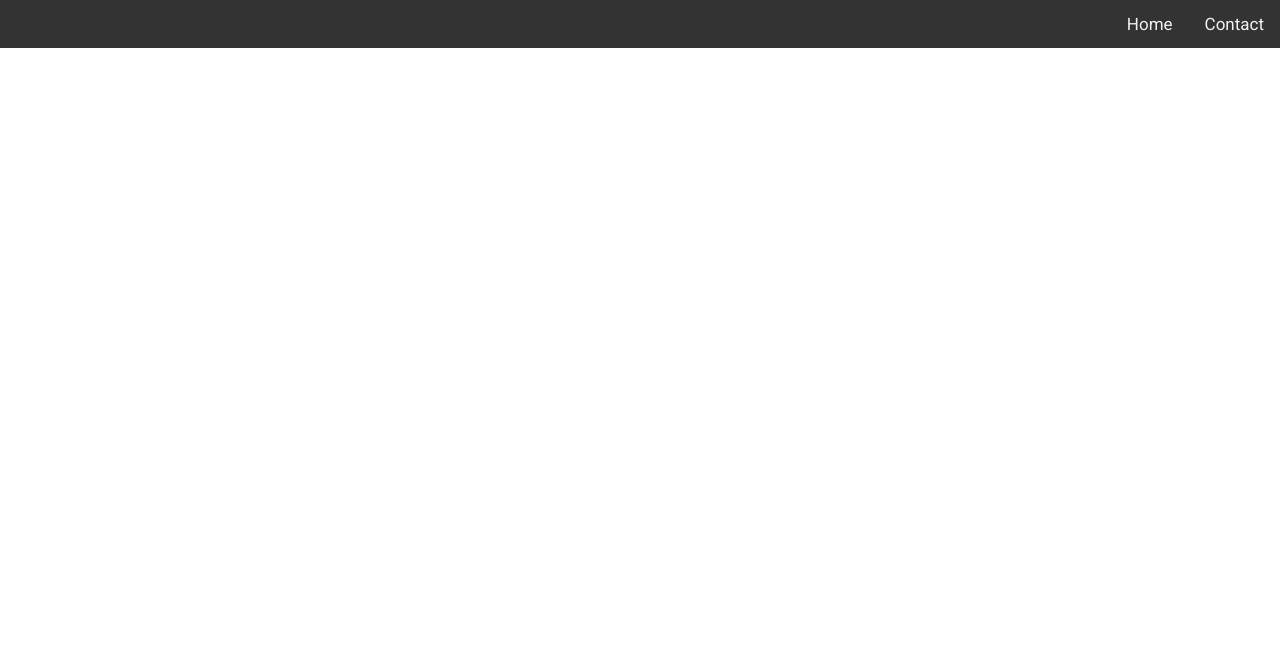
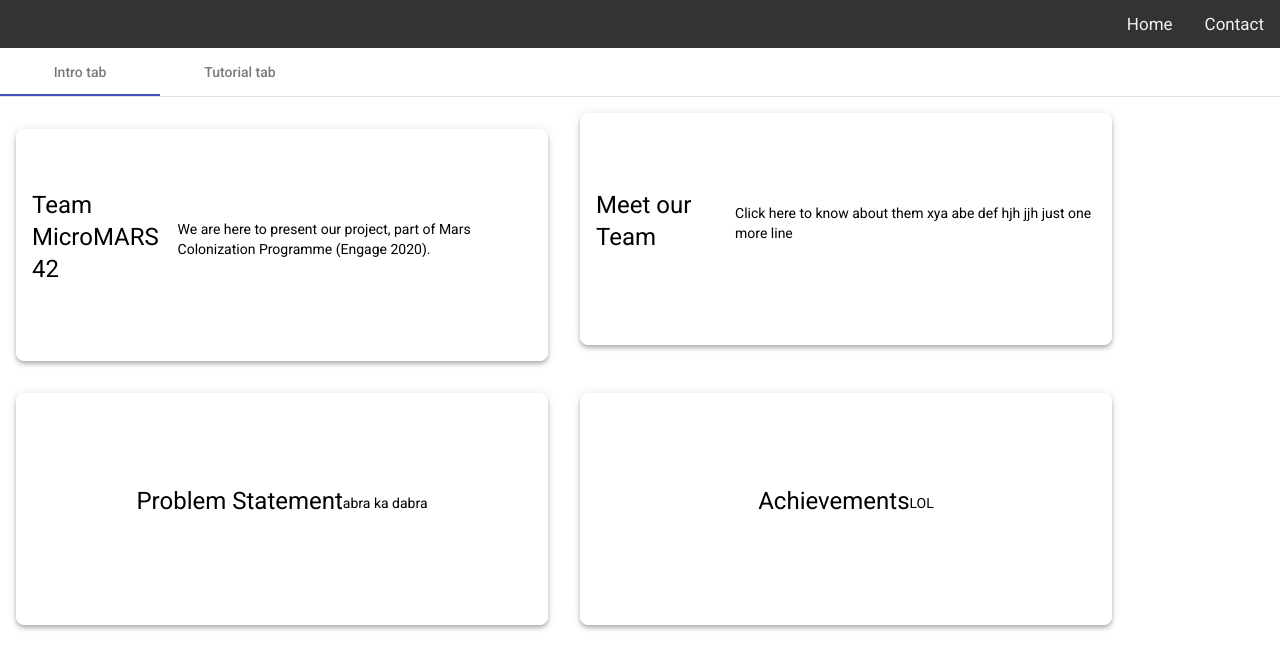
Before and after one commit to avyaktawrat/Microsoft-MicroMARS, an Angular app: page / in a window 1280 px wide. Shown: the top 670 px of the page. Built offline with nearby package versions, Linux system fonts and the light colour scheme.

Commit message:
creating UI for selection of algos

```diff
--- a/src/app/app-routing.module.ts
+++ b/src/app/app-routing.module.ts
@@ -1,3 +1,4 @@
+import { WelcomePageComponent } from './welcome-page/welcome-page.component';
 import { SecondComponentComponent } from './second-component/second-component.component';
 import { FirstComponentComponent } from './first-component/first-component.component';
 import { NgModule, Component } from '@angular/core';
@@ -6,6 +7,7 @@ import { from } from 'rxjs';
 
 
 const routes: Routes = [
+  { path: '', component: WelcomePageComponent},
   { path: 'home', component: FirstComponentComponent},
   { path: 'my-team', component: SecondComponentComponent}
 ];
--- a/src/app/first-component/first-component.component.css
+++ b/src/app/first-component/first-component.component.css
@@ -13,3 +13,24 @@
 .svg rect:hover{
     fill: aquamarine;
 }
+.example-additional-selection {
+    opacity: 0.75;
+    font-size: 0.75em;
+  }
+#menu-bar{
+    background-color: rgb(256,256,256);
+    text-decoration-color: blanchedalmond;
+    position: absolute;
+    top: 80px;
+    right: 20px;
+    border-radius: 8px;
+    width: 400px;
+}
+form{
+    text-emphasis: black;
+    display: block;
+}
+form h4{
+    text-align: center;
+    color:black;
+}
--- a/src/app/first-component/first-component.component.html
+++ b/src/app/first-component/first-component.component.html
@@ -1,4 +1,32 @@
-<svg class="svg"  [attr.height]="height" [attr.width]="width">
-      <rect *ngFor="let i of gridCord" [attr.x]=i.x [attr.y]=i.y [attr.width]="30" [attr.height]="30"
-            rx="0" ry="0" (mousedown)="mouseDownE(i.x, i.y)" (mouseup)="mouseUp(i.x,i.y)"               (mouseleave)="fillGrey(i.x, i.y)"  (click)="fillColor(i.x,i.y)"></rect>
-  </svg>
+<div id="main-page">
+      <svg class="svg"  [attr.height]="height" [attr.width]="width">
+            <rect *ngFor="let i of gridCord" [attr.x]=i.x [attr.y]=i.y [attr.width]="30" [attr.height]="30"
+                  rx="0" ry="0" (mousedown)="mouseDownE(i.x, i.y)" (mouseup)="mouseUp(i.x,i.y)"               (mouseleave)="fillGrey(i.x, i.y)"  (click)="fillColor(i.x,i.y)"></rect>
+      </svg>
+<div id = "menu-bar">
+<form>
+      <h4>Choose Algorithm</h4>
+      <mat-form-field appearance="fill">
+        <mat-label>Algo</mat-label>
+        <mat-select [(ngModel)]="selectedValue" name="food">
+          <mat-option *ngFor="let algo of Algorithms" [value]="algo.value">
+            {{algo.viewValue}}
+          </mat-option>
+        </mat-select>
+      </mat-form-field>
+      <p> Selected food: {{selectedValue}} </p>
+      <h4>Scam fill</h4>
+      <mat-form-field appearance="fill">
+        <mat-label>Favorite car</mat-label>
+        <select matNativeControl [(ngModel)]="selectedCar" name="car">
+          <option value="" selected></option>
+          <option *ngFor="let car of cars" [value]="car.value">
+            {{car.viewValue}}
+          </option>
+        </select>
+      </mat-form-field>
+      <p> Selected car: {{selectedCar}} </p>
+      <button (click)="submit( selectedValue )">Click here</button>
+    </form>
+</div>
+</div>
--- a/src/app/first-component/first-component.component.ts
+++ b/src/app/first-component/first-component.component.ts
@@ -1,6 +1,18 @@
 import { Component, OnInit} from '@angular/core';
 import { GridCoords } from './GridCoords';
 import { Message } from '@angular/compiler/src/i18n/i18n_ast';
+import * as $ from "jQuery";
+import {FormControl, Validators} from '@angular/forms';
+
+interface DropDownSelect {
+  value: string;
+  viewValue: string;
+}
+
+interface Car {
+  value: string;
+  viewValue: string;
+}
 
 @Component({
   selector: 'app-first-component',
@@ -11,17 +23,20 @@ export class FirstComponentComponent implements OnInit {
 
   constructor() {
   }
-  height = window.innerHeight;
-  width = screen.height;
-  gridCord: GridCoords[] = new Array(4200);
+  height = screen.availHeight;
+  width =screen.availWidth;
+  //heightsize:number = Math.floor(this.height/30);
+  heightsize = 30;
+  widthsize:number = Math.floor(this.width/30);
+  gridCord: GridCoords[] = new Array(this.heightsize*this.widthsize);
   mouseDown : boolean = false;
   toFill:boolean = true;
   color :number = 2; //0 red 1 green 2 other
   i :number = 0;
   ngOnInit() {
-    for (let i = 0; i < 70; i++) {
-      for (let j = 0; j < 60; j++) {
-        this.gridCord[30 * i + j] = {x: i * 30, y: j * 30};
+    for (let i = 0; i < this.widthsize; i++) {
+      for (let j = 0; j < this.heightsize; j++) {
+        this.gridCord[(this.heightsize) * i + j] = {x: i * 30, y: j * 30};
       }
     }
   }
@@ -94,5 +109,23 @@ export class FirstComponentComponent implements OnInit {
     //console.log(value);
     //element.style.fill = "rgb(256, 0, 0,value/100)";
   }
+  selectedValue: string;
+  selectedCar: string;
+
+  Algorithms: DropDownSelect[] = [
+    {value: 'bfs', viewValue: 'Breadth First Search'},
+    {value: 'palanadhinka', viewValue: 'xyz'},
+    {value: 'def', viewValue: 'A*'}
+  ];
+
+  cars: Car[] = [
+    {value: 'volvo', viewValue: 'Volvo'},
+    {value: 'saab', viewValue: 'Saab'},
+    {value: 'mercedes', viewValue: 'Mercedes'}
+  ];
+
+  submit(a: string){
+    console.log(a);
+  }
 
 }
--- a/src/app/second-component/second-component.component.css
+++ b/src/app/second-component/second-component.component.css
@@ -3,7 +3,7 @@ h1{
 	text-align: center;
 	background-color: #2FF;
 	text-shadow: 2px 2px rgba(16,16,16,0.2);
-
+	margin-bottom: 0px;
 }
 h3{
 	text-align: center;
@@ -23,8 +23,8 @@ h3{
 	padding: 50px 12px;
 }
 h4{
-	margin-left: 400px;
-	margin-right: 100px;
+	margin-left: 350px;
+	margin-right: 50px;
 	position: absolute;
 	margin-top: 100px;
 	text-align: justify;
--- a/src/app/second-component/second-component.component.html
+++ b/src/app/second-component/second-component.component.html
@@ -1,8 +1,6 @@
 <head>
   <link rel="stylesheet" href="https://cdnjs.cloudflare.com/ajax/libs/font-awesome/4.7.0/css/font-awesome.min.css">
 </head>
-
-<a href="linkedin.com/in/avyakta-wrat-916287177"><i class="icon-linkedin"></i></a>
 
 <div class="wrapper">
 	<h1>{{ title }}</h1>
--- /dev/null
+++ b/src/app/welcome-page/welcome-page.component.css
@@ -0,0 +1,18 @@
+.example-small-box, .example-large-box {
+  display: inline-flex;
+  align-items: center;
+  justify-content: center;
+  margin: 16px;
+  padding: 16px;
+  border-radius: 8px;
+}
+
+.example-small-box {
+  height: 200px;
+  width: 500px;
+}
+
+.example-large-box {
+  height: 300px;
+  width: 300px;
+}
--- /dev/null
+++ b/src/app/welcome-page/welcome-page.component.html
@@ -0,0 +1,25 @@
+<mat-tab-group dynamicHeight>
+    <mat-tab label="Intro tab">
+      <div class="example-small-box mat-elevation-z4">
+        <h1>Team MicroMARS 42</h1>
+        <p>We are here to present our project, part of Mars Colonization Programme (Engage 2020).</p>
+      </div>
+      <div class="example-small-box mat-elevation-z4">
+        <h1>Meet our Team</h1>
+        <p>Click here to know about them xya abe def hjh jjh just one more line</p>
+      </div>
+      <div class="example-small-box mat-elevation-z4">
+        <h1>Problem Statement</h1>
+        <p>abra ka dabra</p>
+      </div>
+      <div class="example-small-box mat-elevation-z4">
+        <h1>Achievements</h1>
+        <p>LOL</p>
+      </div>
+    </mat-tab>
+    <mat-tab label="Tutorial tab">
+      <div class="example-large-box mat-elevation-z4">
+        Large content
+      </div>
+    </mat-tab>
+  </mat-tab-group>
--- /dev/null
+++ b/src/app/welcome-page/welcome-page.component.ts
@@ -0,0 +1,15 @@
+import { Component, OnInit } from '@angular/core';
+
+@Component({
+  selector: 'app-welcome-page',
+  templateUrl: './welcome-page.component.html',
+  styleUrls: ['./welcome-page.component.css']
+})
+export class WelcomePageComponent implements OnInit {
+
+  constructor() { }
+
+  ngOnInit(): void {
+  }
+
+}
--- a/src/styles.css
+++ b/src/styles.css
@@ -1,4 +1,5 @@
 /* You can add global styles to this file, and also import other style files */
+@import '~@angular/material/prebuilt-themes/indigo-pink.css';
 
-html, body { height: 100%; }
+html, body { height: 100%; width: 100%;}
 body { margin: 0; font-family: Roboto, "Helvetica Neue", sans-serif; }
```
Also changed, not shown: src/app/app.module.ts (+21 -2 lines), 1 other file (tests, documents, lock files or other folders).
